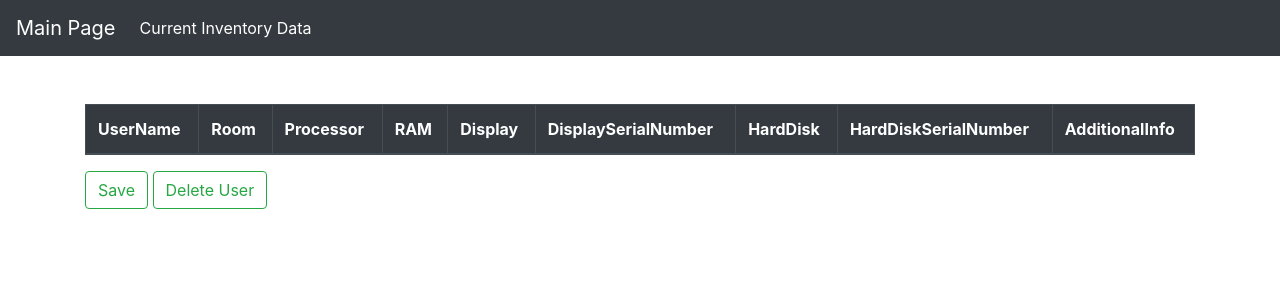
After one commit to GIThunte/inventory, a Flask app: page /edit_data in a window 1280 px wide. The commit adds this page. Shown: the top 300 px of the page. Run offline with Flask 2, Linux system fonts and the light colour scheme; data that the repository does not hold is empty; some libraries are stand-ins or nearby versions.

Commit message:
Added sone functions

```diff
--- a/run.py
+++ b/run.py
@@ -15,7 +15,7 @@ app = Flask(__name__)
 random_value      = ''.join(str(random.randint(0,9)) for _ in range(12))
 app_host          = environ.get('APP_HOST', '0.0.0.0')
 app_port          = environ.get('APP_PORT', '5000')
-app_mongo_ip      = environ.get('MONGO_IP', '134.209.241.140')
+app_mongo_ip      = environ.get('MONGO_IP', '10.1.0.82')
 app_mongo_port    = int(environ.get('MONGO_PORT', '27017'))
 app_mongo_db      = environ.get('MONGO_DB', 'profiles')
 app_mongo_coll    = environ.get('MONGO_COLLECTION', 'inventory_data')
@@ -43,9 +43,24 @@ def get_mongo_data(collection_obj):
     except Exception as e:
         logger(e)
 
+def update_db_data(username, collection_obj, new_data):
+    try:
+        update_obj = {'pattern': {'UserName': username},
+                                      'new_count': { "$set": new_data }}
+        update_result = collection_obj.update_one(update_obj['pattern'], update_obj['new_count'])
+        print(update_result)
+    except Exception as e:
+        logger(e)
+
 def add_mongo_data(m_collection, mongo_data):
     try:
         m_collection.insert_one(mongo_data)
+    except Exception as e:
+        logger(e)
+
+def delete_mongo_data(m_collection, delete_user):
+    try:
+        m_collection.delete_one({'UserName': delete_user})
     except Exception as e:
         logger(e)
 
@@ -60,6 +75,37 @@ def remote_users():
 @app.route('/inventory')
 def inventory():
     return render_template('inventory.html', inventory_data=get_mongo_data(collection))
+
+@app.route('/edit_data')
+def edit_data():
+    return render_template('edit_data.html', edit_user_name=request.args.get('username'),
+                                            inventory_data=get_mongo_data(collection))
+@app.route('/delete_data', methods=['POST', 'GET'])
+def delete_data():
+    delete_mongo_data(collection, request.args.get('username'))
+    return redirect(url_for('index'))
+
+@app.route('/update_data', methods=['POST', 'GET'])
+def update_data():
+    username = request.args.get('UserName')
+
+    new_data = {
+
+        'UserName':             username,
+        'Room':                 request.args.get('Room'),
+        'Processor':            request.args.get('Processor'),
+        'RAM':                  request.args.get('RAM'),
+        'Display':              request.args.get('Display'),
+        'DisplaySerialNumber':  request.args.get('DisplaySerialNumber'),
+        'HardDisk':             request.args.get('HardDisk'),
+        'HardDiskSerialNumber': request.args.get('HardDiskSerialNumber'),
+        'AdditionalInfo':       request.args.get('AdditionalInfo')
+
+    }
+
+    update_db_data(username, collection, new_data)
+    return(redirect(url_for('edit_data', username=username)))
+
 
 @app.route('/add_data', methods=['POST', 'GET'])
 def set_data():
@@ -95,11 +141,8 @@ def set_data():
 
 @app.route('/add_info')
 def add_info():
-    username   = request.args.get('user_name')
-    mongo_data =  get_mongo_data(collection)
-
-    for user in mongo_data:
-        if username in user['UserName']:
+    for user in get_mongo_data(collection):
+        if request.args.get('user_name') in user['UserName']:
             return render_template('add_info.html', inventory_data=user)
 
 @app.route('/hdd_sn', methods=['POST', 'GET'])
--- a/templates/add_info.html
+++ b/templates/add_info.html
@@ -20,7 +20,7 @@
       <div class="collapse navbar-collapse" id="navbarNav">
         <ul class="navbar-nav">
           <li class="nav-item active">
-            <a class="nav-link" href="{{ url_for('get_data') }}">Current Inventory Data</a>
+            <a class="nav-link" href="{{ url_for('inventory') }}">Current Inventory Data</a>
           </li>
         </ul>
       </div>
--- /dev/null
+++ b/templates/edit_data.html
@@ -0,0 +1,97 @@
+<!doctype html>
+<html lang="en">
+  <head>
+    <!-- Required meta tags -->
+    <meta charset="utf-8">
+    <meta name="viewport" content="width=device-width, initial-scale=1, shrink-to-fit=no">
+
+    <!-- Bootstrap CSS -->
+    <link rel="stylesheet" href="https://stackpath.bootstrapcdn.com/bootstrap/4.3.1/css/bootstrap.min.css" integrity="sha384-ggOyR0iXCbMQv3Xipma34MD+dH/1fQ784/j6cY/iJTQUOhcWr7x9JvoRxT2MZw1T" crossorigin="anonymous">
+
+    <title>Inventory</title>
+  </head>
+  <body>
+   <nav class="navbar navbar-expand-lg navbar-dark bg-dark">
+    <a class="navbar-brand" href="{{ url_for('index') }}">Main Page</a>
+      <button class="navbar-toggler" type="button" data-toggle="collapse" data-target="#navbarNav" aria-controls="navbarNav" aria-expanded="false" aria-label="Toggle navigation">
+        <span class="navbar-toggler-icon"></span>
+      </button>
+      <div class="collapse navbar-collapse" id="navbarNav">
+        <ul class="navbar-nav">
+          <li class="nav-item active">
+            <a class="nav-link" href="{{ url_for('inventory') }}">Current Inventory Data</a>
+          </li>
+        </ul>
+      </div>
+    </nav><br><br>
+    <div class="container hide_block">
+    	<a href="{{ url_for('inventory') }}">Done, click this for go to inventory list</a>
+    </div>
+  	<div class="container">
+      <form action="{{ url_for('update_data') }}">
+      	<table class="table table-striped" id="inventory" border="1">
+        <thead class="thead-dark">
+          <tr>
+             <th scope="col">UserName</th>
+             <th scope="col">Room</th>
+             <th class="hide_mobile" scope="col">Processor</th>
+             <th class="hide_mobile" scope="col">RAM</th>
+             <th class="hide_mobile" scope="col">Display</th>
+             <th class="hide_mobile" scope="col">DisplaySerialNumber</th>
+             <th class="hide_mobile" scope="col">HardDisk</th>
+             <th class="hide_mobile" scope="col">HardDiskSerialNumber</th>
+             <th scope="col">AdditionalInfo</th>
+          </tr>
+        </thead>
+        <tbody>
+        	{% for i in inventory_data %}
+                {% if i['UserName'] == edit_user_name %}
+                  <tr>
+                    <td><input readonly data-toggle="tooltip" data-placement="bottom" title="{{ i['UserName'] }}" type="text" name="UserName" class="form-control ch_data" id="UserName" value="{{ i['UserName'] }}"></td>
+
+                    <td><input data-toggle="tooltip" data-placement="bottom" title="{{ i['Room'] }}" type="text" name="Room" class="form-control ch_data" id="Room" value="{{ i['Room'] }}"></td>
+
+                    <td><input data-toggle="tooltip" data-placement="bottom" title="{{ i['Processor'] }}" type="text" name="Processor" class="form-control ch_data" id="Processor" value="{{ i['Processor'] }}"></td>
+
+                    <td><input data-toggle="tooltip" data-placement="bottom" title="{{ i['RAM'] }}" type="text" name="RAM" class="form-control ch_data" id="RAM" placeholder="{{ i['RAM'] }}" value="{{ i['RAM'] }}"></td>
+
+                    <td><input data-toggle="tooltip" data-placement="bottom" title="{{ i['Display'] }}" type="text" name="Display" class="form-control ch_data" id="Display" value="{{ i['Display'] }}"></td>
+
+                    <td><input data-toggle="tooltip" data-placement="bottom" title="{{ i['DisplaySerialNumber'] }}" type="text" name="DisplaySerialNumber" class="form-control ch_data" id="DisplaySerialNumber" value="{{ i['DisplaySerialNumber'] }}"></td>
+
+                    <td><input data-toggle="tooltip" data-placement="bottom" title="{{ i['HardDisk'] }}" type="text" name="HardDisk" class="form-control ch_data" id="HardDisk" value="{{ i['HardDisk'] }}"></td>
+
+                    <td><input data-toggle="tooltip" data-placement="bottom" title="{{ i['HardDiskSerialNumber'] }}" type="text" name="HardDiskSerialNumber" class="form-control ch_data" id="HardDiskSerialNumber" value="{{ i['HardDiskSerialNumber'] }}"></td>
+
+                    <td><input data-toggle="tooltip" data-placement="bottom" title="{{ i['AdditionalInfo'] }}" type="text" name="AdditionalInfo" class="form-control ch_data" id="AdditionalInfo" value="{{ i['AdditionalInfo'] }}"></td>
+                  </tr>
+                {% endif %}
+            {% endfor %}
+        </tbody>
+      </table>
+      <button id="save"  class="btn btn-outline-success my-2 my-sm-0 hide_mobile" type="submit">Save</button>
+      <button id="delete" class="btn btn-outline-success my-2 my-sm-0 hide_mobile" type="button">Delete User</button>
+      </form>
+	</div>
+
+    <!-- Optional JavaScript -->
+    <!-- jQuery first, then Popper.js, then Bootstrap JS -->
+    <script src="https://code.jquery.com/jquery-3.3.1.slim.min.js" integrity="sha384-q8i/X+965DzO0rT7abK41JStQIAqVgRVzpbzo5smXKp4YfRvH+8abtTE1Pi6jizo" crossorigin="anonymous"></script>
+    <script src="https://cdnjs.cloudflare.com/ajax/libs/popper.js/1.14.7/umd/popper.min.js" integrity="sha384-UO2eT0CpHqdSJQ6hJty5KVphtPhzWj9WO1clHTMGa3JDZwrnQq4sF86dIHNDz0W1" crossorigin="anonymous"></script>
+    <script src="https://stackpath.bootstrapcdn.com/bootstrap/4.3.1/js/bootstrap.min.js" integrity="sha384-JjSmVgyd0p3pXB1rRibZUAYoIIy6OrQ6VrjIEaFf/nJGzIxFDsf4x0xIM+B07jRM" crossorigin="anonymous"></script>
+    <script type="text/javascript" src="http://code.jquery.com/jquery-latest.min.js"></script>
+    <script type="text/javascript">
+     $(".hide_block").hide();
+     $("#delete").click(function(){
+       var delete_url = "{{ url_for('delete_data') }}"
+       var delete_uri = '?username=' + $('#UserName').val()
+
+	   $.get(delete_url + '' + delete_uri , function(data, status){
+	      $(".container").hide();
+	      $(".hide_block").show();
+	   });
+	 });
+
+    </script>
+  </body>
+</html>
--- a/templates/index.html
+++ b/templates/index.html
@@ -131,7 +131,6 @@
 		      success: function (response) {
 		      	m_code = jQuery.parseJSON(response)['data_sn']
 		      	document.getElementById('monitor_serial').value = m_code;
-		        // do something on success
 		      }
 		    });
     	}
--- a/templates/inventory.html
+++ b/templates/inventory.html
@@ -59,7 +59,7 @@
               {% for i in inventory_data %}
                 {% if i['type'] == 'inventory_data' %}
                   <tr>
-                    <td>{{ i['UserName'] }}</td>
+                    <td><a href="{{ url_for('edit_data', username=i['UserName']) }}">{{ i['UserName'] }}</a></td>
                     <td>{{ i['Room'] }}</td>
                     <td class="hide_mobile">{{ i['Processor'] }}</td>
                     <td class="hide_mobile">{{ i['RAM'] }}</td>
--- a/templates/remote_users.html
+++ b/templates/remote_users.html
@@ -59,7 +59,7 @@
               {% for i in inventory_data %}
                 {% if i['type'] == 'remote_user' %}
                   <tr>
-                    <td>{{ i['UserName'] }}</td>
+                    <td><a href="{{ url_for('edit_data', username=i['UserName']) }}">{{ i['UserName'] }}</a></td>
                     <td>{{ i['Room'] }}</td>
                     <td class="hide_mobile">{{ i['Processor'] }}</td>
                     <td class="hide_mobile">{{ i['RAM'] }}</td>
@@ -73,6 +73,7 @@
               {% endfor %}
             </tbody>
           </table>
+
     </div>
 
     <!-- Optional JavaScript -->
```
